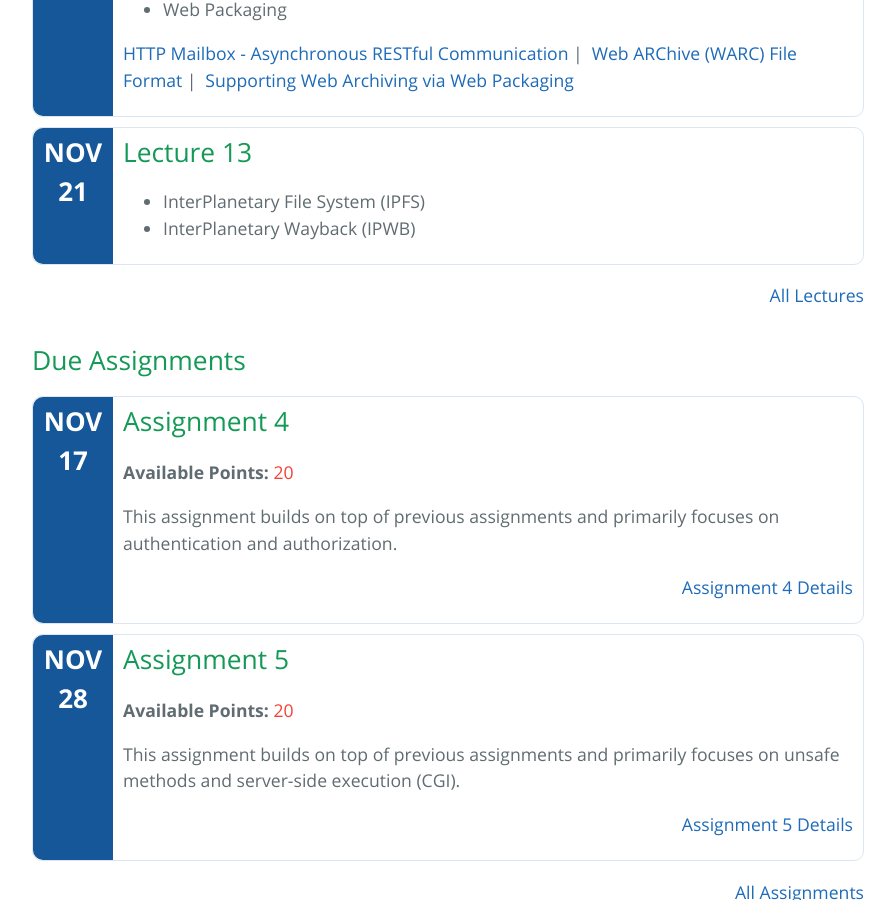
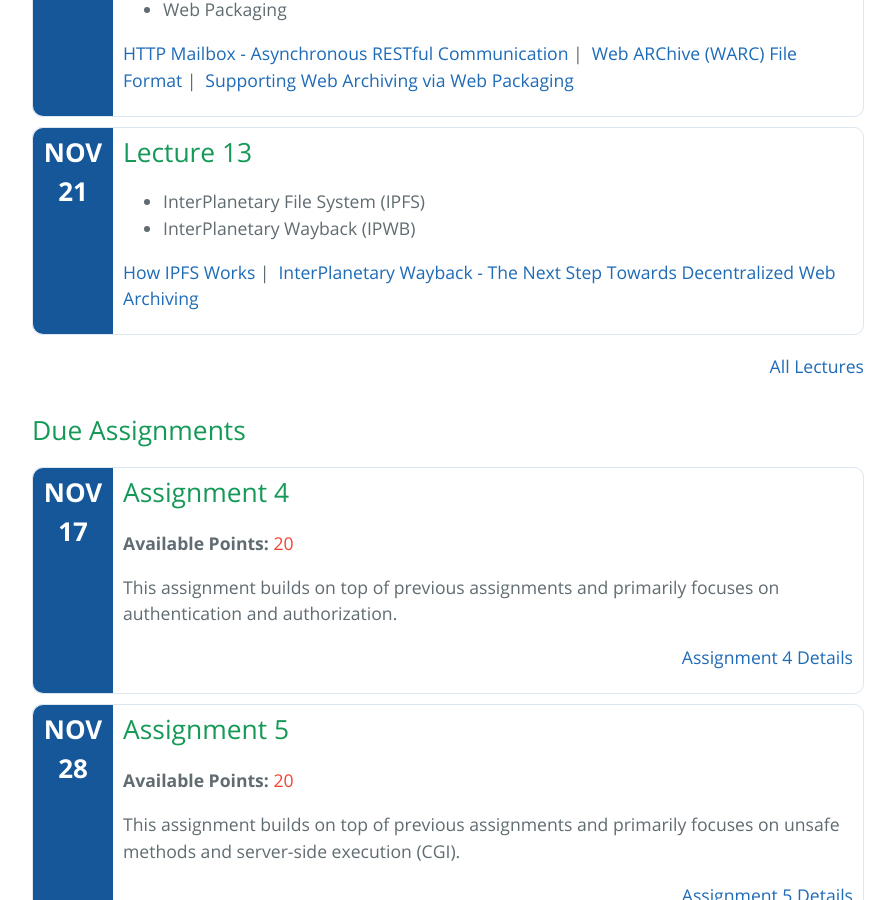
Before and after one commit to cs531-f19/cs531-f19.github.io, a Jekyll site: the page built from index.md, in a window 1280 px wide and 900 px high, scrolled down 1033 px. Shown: the whole window, without its empty margins (192-1087 px from the left). Built offline with Jekyll 4.4.1, drawn with Linux system fonts in a browser that asks for light colours; the repository's description, which GitHub fills in, is left out.

Commit message:
Add Lecture 13 slides

```diff
--- a/_data/lectures.yml
+++ b/_data/lectures.yml
@@ -191,6 +191,11 @@
   topics:
     - InterPlanetary File System (IPFS)
     - InterPlanetary Wayback (IPWB)
+  links:
+    - title: How IPFS Works
+      href: https://www.cs.odu.edu/~salam/presentations/How-IPFS-Works.pdf
+    - title: InterPlanetary Wayback - The Next Step Towards Decentralized Web Archiving
+      href: https://www.slideshare.net/ibnesayeed/interplanetary-wayback-the-next-step-towards-decentralized-web-archiving-108525567
 - title: Thanksgiving
   date: 2019-11-28
   topics:
```
